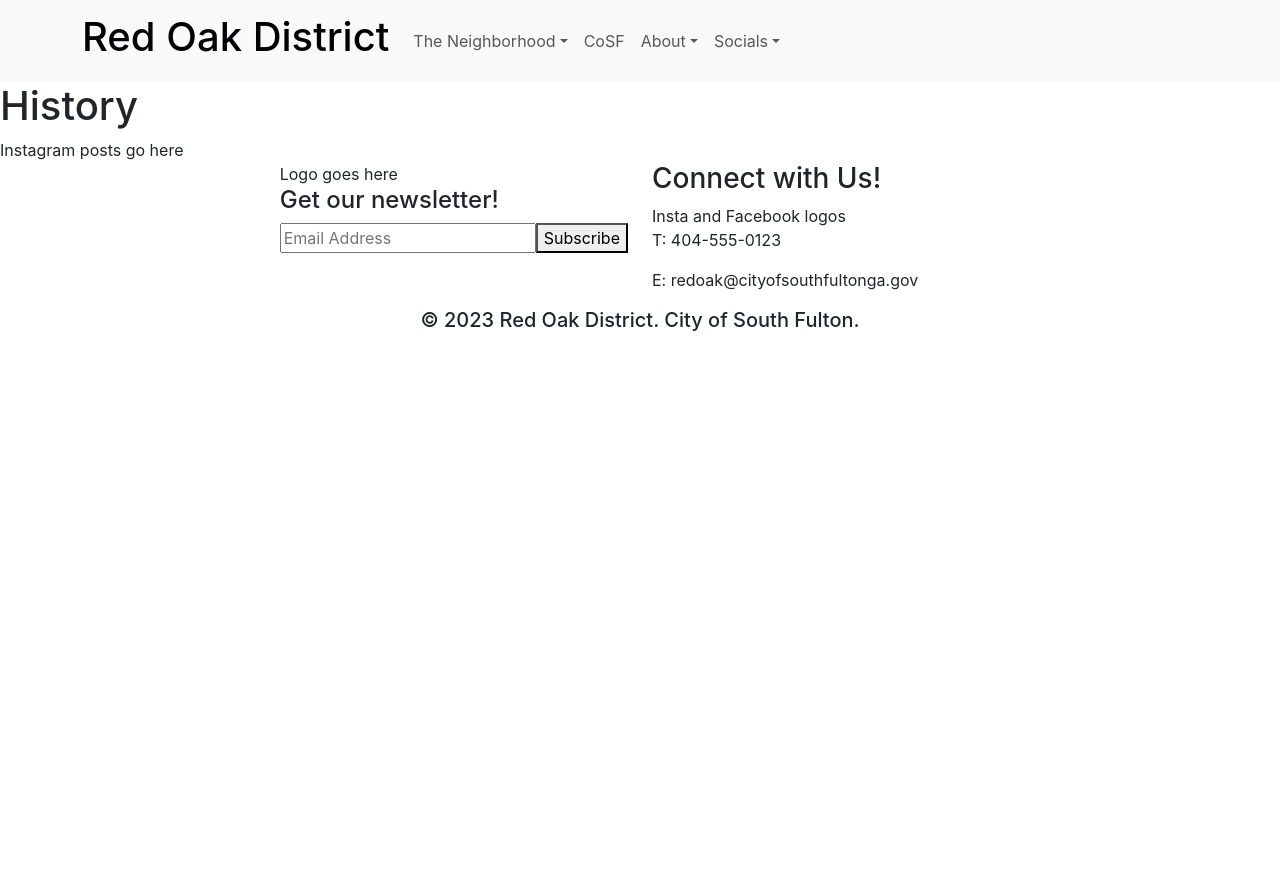
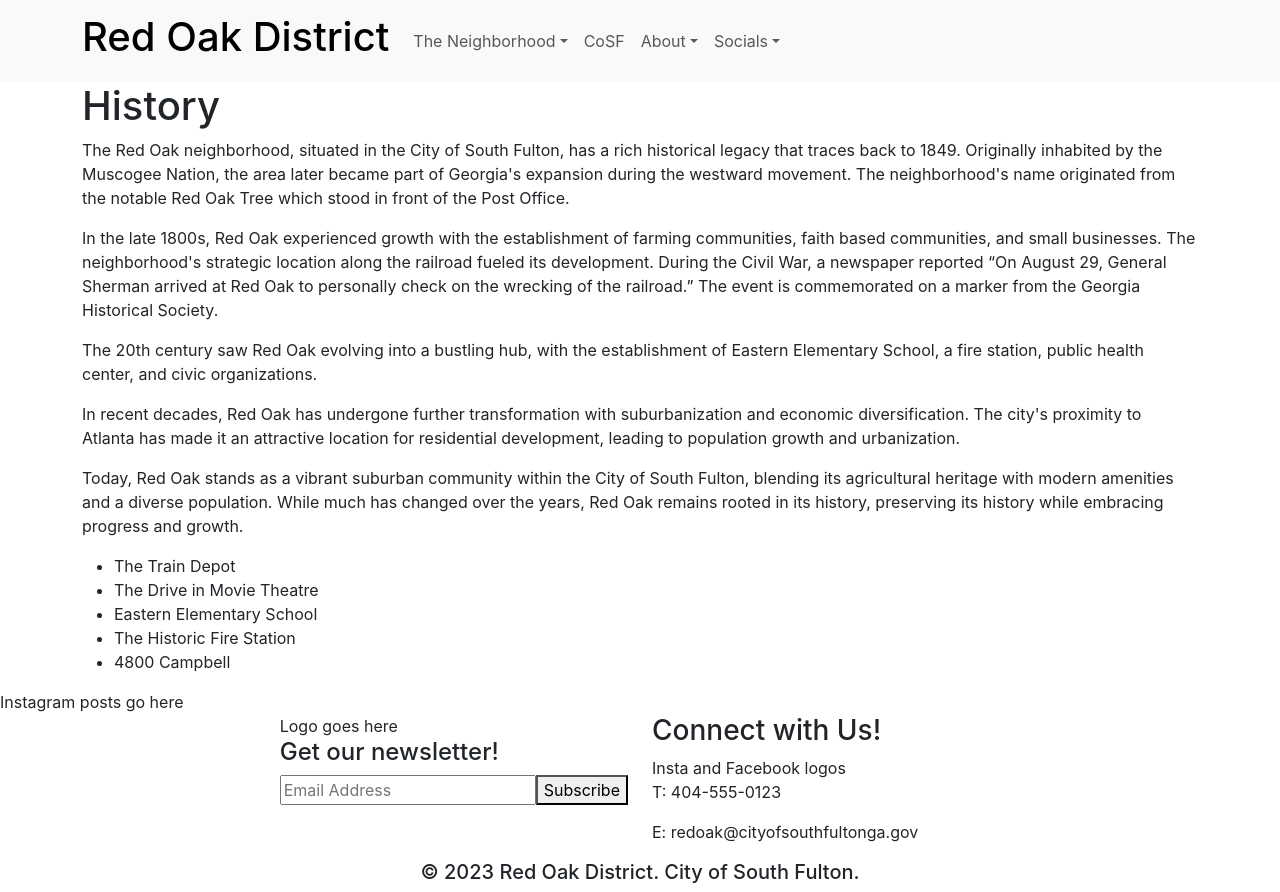
Before and after one commit to roblingjohn/red-oak-district, a React (Create React App) app: page /history in a window 1280 px wide. Before the commit the page ends 800 px from the top, so only its background shows below. Built offline with nearby package versions, Linux system fonts and the light colour scheme.

Commit message:
Adds copy to history page.

```diff
--- a/src/containers/History.jsx
+++ b/src/containers/History.jsx
@@ -1,10 +1,50 @@
 import React from "react";
+import { Container } from "react-bootstrap";
 
 const History = () => {
   return (
-    <div>
+    <Container>
       <h1>History</h1>
-    </div>
+      <p>
+        The Red Oak neighborhood, situated in the City of South Fulton, has a
+        rich historical legacy that traces back to 1849. Originally inhabited by
+        the Muscogee Nation, the area later became part of Georgia's expansion
+        during the westward movement. The neighborhood's name originated from
+        the notable Red Oak Tree which stood in front of the Post Office.{" "}
+      </p>
+      <p>
+        In the late 1800s, Red Oak experienced growth with the establishment of
+        farming communities, faith based communities, and small businesses. The
+        neighborhood's strategic location along the railroad fueled its
+        development. During the Civil War, a newspaper reported “On August 29,
+        General Sherman arrived at Red Oak to personally check on the wrecking
+        of the railroad.” The event is commemorated on a marker from the Georgia
+        Historical Society.
+      </p>
+      <p>
+        The 20th century saw Red Oak evolving into a bustling hub, with the
+        establishment of Eastern Elementary School, a fire station, public
+        health center, and civic organizations.{" "}
+      </p>
+      <p>
+        In recent decades, Red Oak has undergone further transformation with
+        suburbanization and economic diversification. The city's proximity to
+        Atlanta has made it an attractive location for residential development,
+        leading to population growth and urbanization.{" "}
+      </p>
+      <p>
+        Today, Red Oak stands as a vibrant suburban community within the City of
+        South Fulton, blending its agricultural heritage with modern amenities
+        and a diverse population. While much has changed over the years, Red Oak
+        remains rooted in its history, preserving its history while embracing
+        progress and growth.
+      </p>
+      <ul>
+        <li>The Train Depot</li> <li>The Drive in Movie Theatre</li>{" "}
+        <li>Eastern Elementary School</li>
+        <li>The Historic Fire Station</li> <li>4800 Campbell</li>
+      </ul>
+    </Container>
   );
 };
 
```
